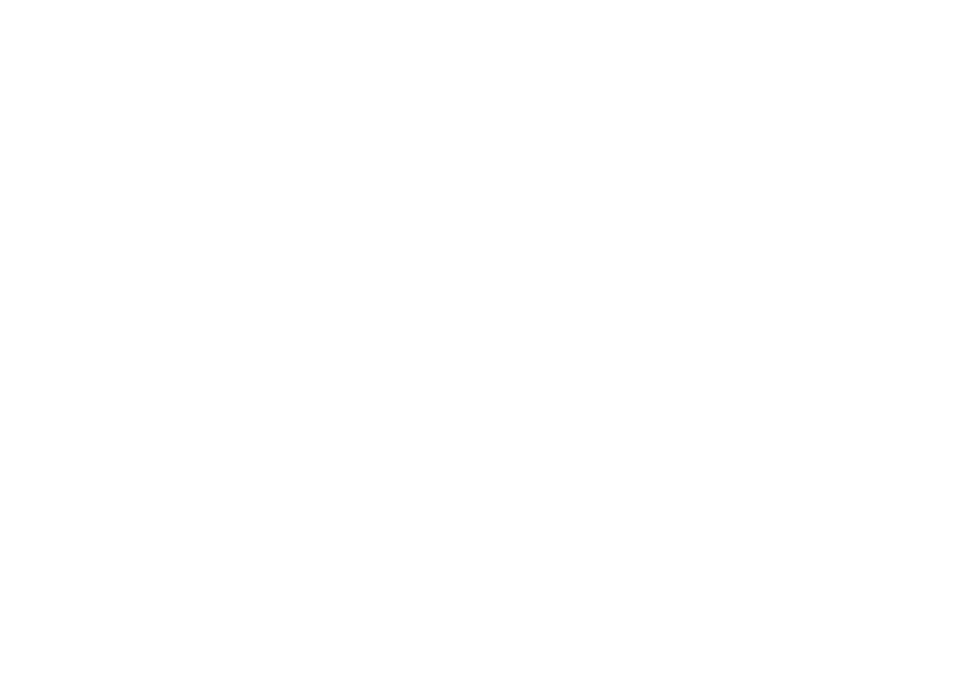
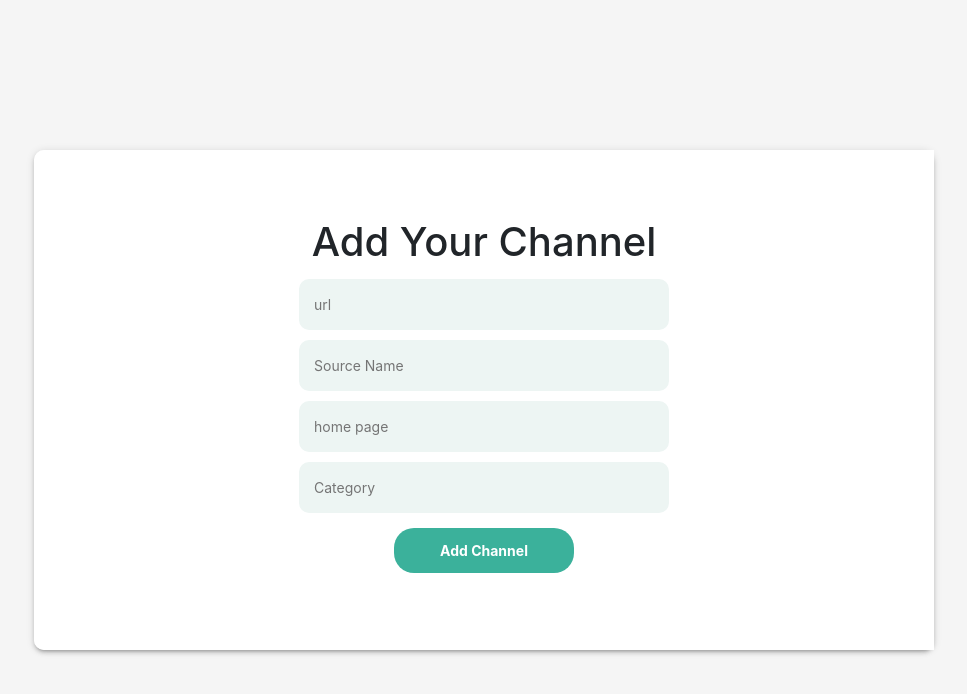
Before and after one commit to rohanarrancherry/rss-news-aggregation, a React (Create React App) app in the folder client/: page /button in a window 1280 px wide. Before the commit this address had no page. Shown: the top 694 px of the page, without its empty margins (156-1123 px from the left). Built offline with nearby package versions, Linux system fonts and the light colour scheme; what javascript-time-ago would draw is missing.

Commit message:
new channels added to database

```diff
--- a/client/package.json
+++ b/client/package.json
@@ -9,19 +9,19 @@
     "@testing-library/react": "^12.1.4",
     "@testing-library/user-event": "^13.5.0",
     "axios": "^0.26.1",
+    "bootstrap": "^4.6.1",
     "http-proxy-middleware": "^2.0.4",
     "javascript-time-ago": "^2.3.13",
     "masonic": "^3.6.4",
     "prop-types": "^15.8.1",
     "react": "^17.0.0",
+    "react-bootstrap": "^2.2.3",
     "react-dom": "^17.0.0",
     "react-infinite-scroll-component": "^6.1.0",
     "react-router-dom": "^6.3.0",
     "react-scripts": "5.0.0",
     "react-time-ago": "^7.1.9",
-    "web-vitals": "^2.1.4",
-    "bootstrap": "^5.1.3",
-    "react-bootstrap": "^2.2.3"
+    "web-vitals": "^2.1.4"
   },
   "scripts": {
     "start": "react-scripts start",
--- a/client/src/App.js
+++ b/client/src/App.js
@@ -3,6 +3,7 @@
 import Signup from "./components/Signup";
 import Login from "./components/Login";
 import Editor from "./components/Editor";
+import Buttons from "./components/Buttons/add_channel";
 
 
 function App() {
@@ -14,8 +15,10 @@
         {user &&  <Route path="/editor" exact element={<Editor />} />}
         <Route path="/signup" exact element={<Signup />} />
         <Route path="/login" exact element={<Login />} />
+        <Route path="/button" exact element={<Buttons />} />
         <Route path="/" element={<Navigate replace to="/login" />} />
           <Route path="/editor" element={<Navigate replace to="/editor" />} />
+
 
 
       </Routes>
--- /dev/null
+++ b/client/src/components/Buttons/add_channel.js
@@ -0,0 +1,100 @@
+import { useState } from "react";
+import axios from "axios";
+import {Link, useNavigate} from "react-router-dom";
+import styles from "./styles.module.css";
+
+const Buttons = () => {
+	const [data, setData] = useState({ source_url: "", source: "", home: "", category: "" });
+	const [error, setError] = useState("");
+
+	let navigate = useNavigate()
+
+	const handleChange = ({ currentTarget: input }) => {
+		setData({ ...data, [input.name]: input.value });
+	};
+
+	const handleSubmit = async (e) => {
+		e.preventDefault();
+		try {
+			const url = "/api/channel/add_channel";
+			const { data: res } = await axios.post(url, data);
+			localStorage.setItem("token", res.accessToken);
+			// if (res.role === "user"){
+			// 	window.location = '/'
+			// }
+			// else if (res.role === "editor"){
+			// 	window.location = '/editor'
+			// }
+
+		} catch (error) {
+			if (
+				error.response &&
+				error.response.status >= 400 &&
+				error.response.status <= 500
+			) {
+				setError(error.response.data.message);
+			}
+		}
+	};
+
+	return (
+		<div className={styles.login_container}>
+			<div className={styles.login_form_container}>
+				<div className={styles.left}>
+					<form className={styles.form_container} onSubmit={handleSubmit}>
+						<h1>Add Your Channel</h1>
+						<input
+							type="url"
+							placeholder="url"
+							name="source_url"
+							onChange={handleChange}
+							value={data.source_url}
+							required
+							className={styles.input}
+						/><input
+            type="text"
+            placeholder="Source Name"
+            name="source"
+            onChange={handleChange}
+            value={data.source}
+            required
+            className={styles.input}
+          />
+          <input
+							type="url"
+							placeholder="home page"
+							name="home"
+							onChange={handleChange}
+							value={data.home}
+							required
+							className={styles.input}
+						/>
+						<input
+							type="text"
+							placeholder="Category"
+							name="category"
+							onChange={handleChange}
+							value={data.category}
+							required
+							className={styles.input}
+						/>
+						{error && <div className={styles.error_msg}>{error}</div>}
+						<button type="submit" className={styles.green_btn}>
+							Add Channel
+						</button>
+					</form>
+				</div>
+          {/* <div className={styles.right}>
+            <h1>New Here ?</h1>
+            <Link to="/signup">
+              <button type="button" className={styles.white_btn}>
+                Sign Up
+              </button>
+            </Link>
+          </div> */}
+			</div>
+		</div>
+	);
+};
+
+export default Buttons;
--- /dev/null
+++ b/client/src/components/Buttons/styles.module.css
@@ -0,0 +1,98 @@
+.login_container {
+	width: 100%;
+	min-height: 100vh;
+	background-color: #f5f5f5;
+	display: flex;
+	align-items: center;
+	justify-content: center;
+}
+
+.login_form_container {
+	width: 900px;
+	height: 500px;
+	display: flex;
+	border-radius: 10px;
+	box-shadow: 0px 3px 3px -2px rgb(0 0 0 / 20%),
+		0px 3px 4px 0px rgb(0 0 0 / 14%), 0px 1px 8px 0px rgb(0 0 0 / 12%);
+}
+
+.left {
+	flex: 2;
+	display: flex;
+	flex-direction: column;
+	align-items: center;
+	justify-content: center;
+	background-color: white;
+	border-top-left-radius: 10px;
+	border-bottom-left-radius: 10px;
+}
+
+.form_container {
+	display: flex;
+	flex-direction: column;
+	align-items: center;
+}
+
+.form_container h1 {
+	font-size: 40px;
+	margin-top: 0;
+}
+
+.input {
+	outline: none;
+	border: none;
+	width: 370px;
+	padding: 15px;
+	border-radius: 10px;
+	background-color: #edf5f3;
+	margin: 5px 0;
+	font-size: 14px;
+}
+
+.error_msg {
+	width: 370px;
+	padding: 15px;
+	margin: 5px 0;
+	font-size: 14px;
+	background-color: #f34646;
+	color: white;
+	border-radius: 5px;
+	text-align: center;
+}
+
+.right {
+	flex: 1;
+	display: flex;
+	flex-direction: column;
+	align-items: center;
+	justify-content: center;
+	background-color: #3bb19b;
+	border-top-right-radius: 10px;
+	border-bottom-right-radius: 10px;
+}
+
+.right h1 {
+	margin-top: 0;
+	color: white;
+	font-size: 40px;
+	align-self: center;
+}
+
+.white_btn,
+.green_btn {
+	border: none;
+	outline: none;
+	padding: 12px 0;
+	background-color: white;
+	border-radius: 20px;
+	width: 180px;
+	font-weight: bold;
+	font-size: 14px;
+	cursor: pointer;
+}
+
+.green_btn {
+	background-color: #3bb19b;
+	color: white;
+	margin: 10px;
+}
--- a/client/src/components/Editor/editor.js
+++ b/client/src/components/Editor/editor.js
@@ -2,13 +2,16 @@
 import { Button } from 'react-bootstrap';
 import 'bootstrap/dist/css/bootstrap.min.css';
 import TableUI from './table';
+import { Link } from 'react-router-dom';
 function EditorUi(){
   return (
     <div>
     <div>
       <div class="container" style={{display: "flex", justifyContent: "space-between", margin:"2%"}}>
       <h2 style={{display: "inline"}}>LIST OF RSS FEEDs</h2>
+      <Link to="/button">
       <Button style={{display: "inline"}} variant="secondary" size="sm">ADD</Button>
+      </Link>
       </div>
       <hr
         style={{
--- a/client/src/components/Signup/index.jsx
+++ b/client/src/components/Signup/index.jsx
@@ -18,7 +18,7 @@
 	const handleSubmit = async (e) => {
 		e.preventDefault();
 		try {
-			const url = "/auth/register";
+			const url = "/api/auth/register";
 			const { data: res } = await axios.post(url, data);
 			navigate("/login");
 			console.log(res.message);
```
Also changed, not shown: 1 other file (tests, documents, lock files or other folders).
